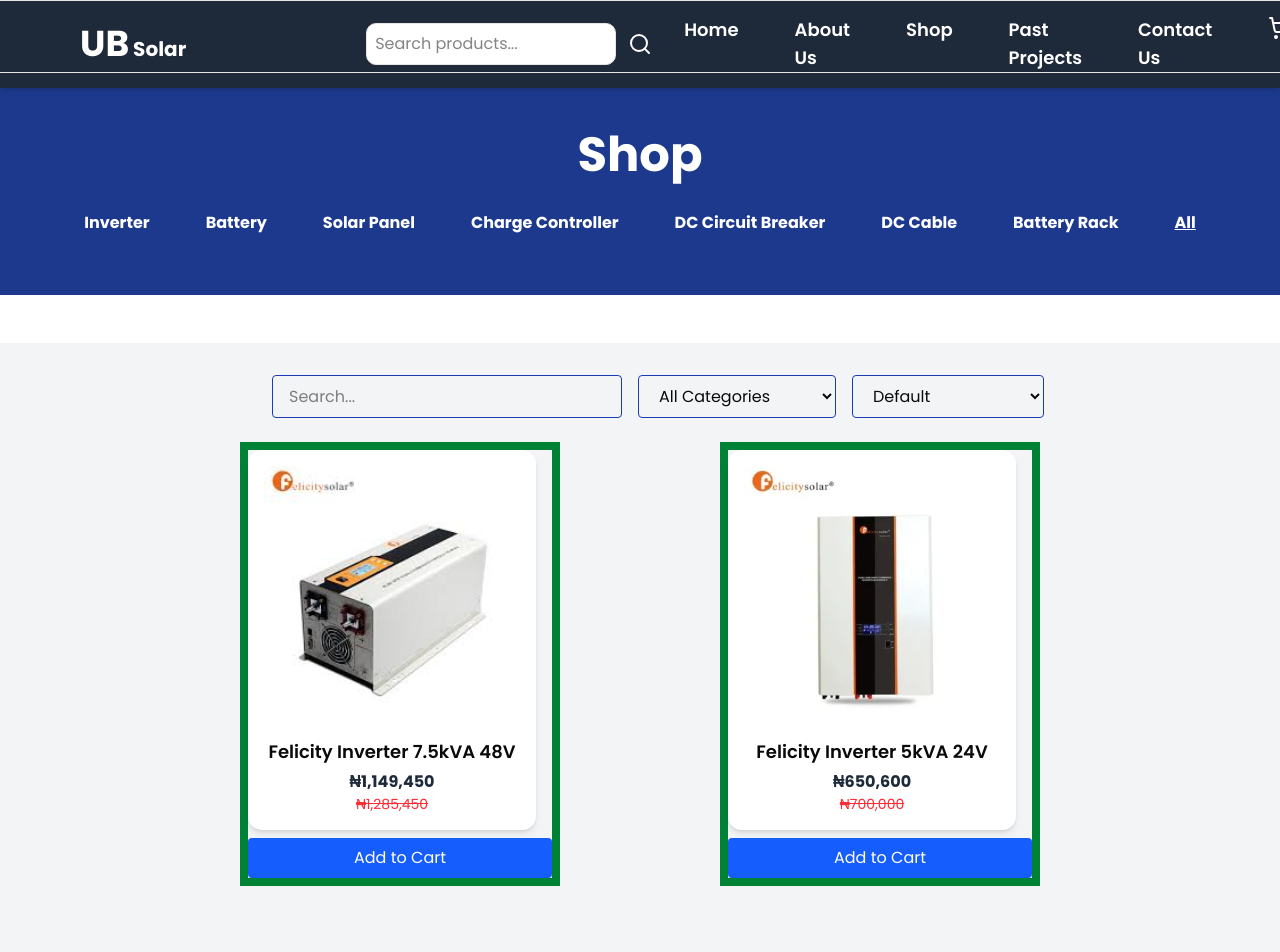
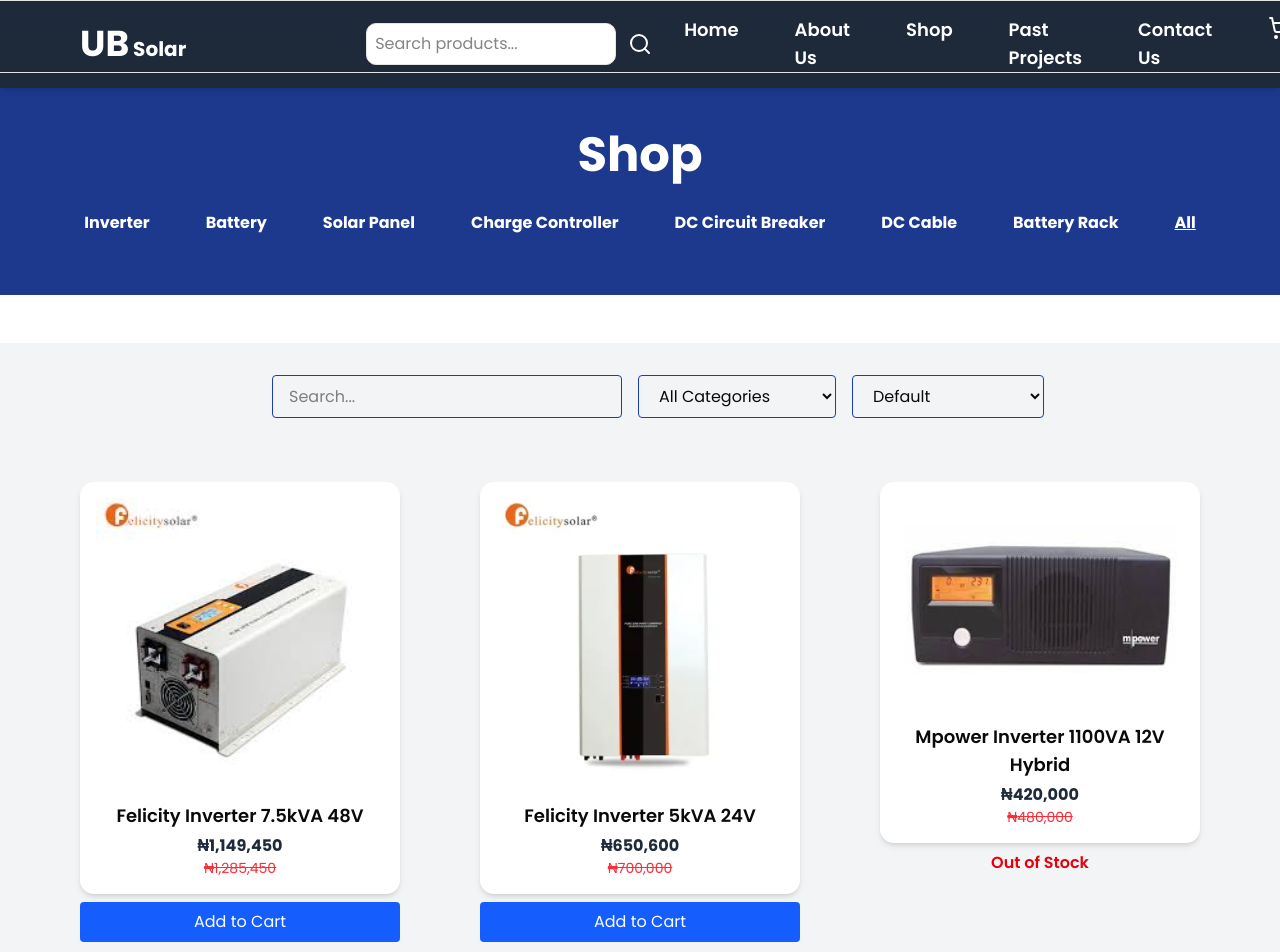
Before and after one commit to UBONG-UDO/capstone-project, a Next.js app: page /shop in a window 1280 px wide. Shown: the top 952 px of the page. Built offline with nearby package versions, Linux system fonts and the light colour scheme.

Commit message:
Fix: Added alert to add to cart

```diff
--- a/src/components/product/page.jsx
+++ b/src/components/product/page.jsx
@@ -4,8 +4,8 @@
 import ProductFilters from "@/components/product/ProductFilters";
 import { useCart } from "@/app/contexts/cartContext";
 
-const sampleProduct = [/* your existing 11 products */
-   {
+const sampleProduct = [
+  {
     id: 1,
     name: "Felicity Inverter 7.5kVA 48V",
     price: 1149450,
@@ -132,8 +132,15 @@
   const [search, setSearch] = useState(searchTerm);
   const [category, setCategory] = useState(selectedCategory);
   const [sort, setSort] = useState(sortBy);
+  const [showAlert, setShowAlert] = useState(false);
 
   const { addToCart } = useCart();
+
+  const handleAddToCart = (product) => {
+    addToCart(product);
+    setShowAlert(true);
+    setTimeout(() => setShowAlert(false), 2000);
+  };
 
   let filtered = sampleProduct.filter((p) =>
     p.name.toLowerCase().includes(search.toLowerCase())
@@ -149,7 +156,13 @@
   else if (sort === "rating") filtered.sort((a, b) => b.rating - a.rating);
 
   return (
-    <main className="bg-gray-100 min-h-screen p-8">
+    <main className="bg-gray-100 min-h-screen p-8 relative">
+      {showAlert && (
+        <div className="fixed top-5 left-1/2 transform -translate-x-1/2 bg-green-500 text-white py-2 px-6 rounded shadow-lg z-50 transition">
+          ✅ Added to cart!
+        </div>
+      )}
+
       <ProductFilters
         searchTerm={search}
         selectedCategory={category}
@@ -158,13 +171,14 @@
         onCategoryChange={setCategory}
         onSortChange={setSort}
       />
-      <div className="flex flex-wrap gap-40 justify-center">
+
+      <div className="flex flex-wrap gap-20 justify-center py-10">
         {filtered.map((product) => (
-          <div key={product.id} className="relative w-full max-w-xs border-8 border-green-700">
+          <div key={product.id} className="relative w-full max-w-xs">
             <ProductCard product={product} />
             {product.inStock ? (
               <button
-                onClick={() => addToCart(product)}
+                onClick={() => handleAddToCart(product)}
                 className="mt-2 w-full bg-blue-600 text-white py-2 rounded hover:bg-blue-700 transition"
               >
                 Add to Cart
@@ -180,3 +194,191 @@
     </main>
   );
 }
+
+
+
+
+
+
+// "use client";     // WITHOUT ALERT ADD TO CART
+// import React, { useState } from "react";
+// import ProductCard from "@/components/ui/productCard";
+// import ProductFilters from "@/components/product/ProductFilters";
+// import { useCart } from "@/app/contexts/cartContext";
+
+// const sampleProduct = [/* your existing 11 products */
+//    {
+//     id: 1,
+//     name: "Felicity Inverter 7.5kVA 48V",
+//     price: 1149450,
+//     oldPrice: 1285450,
+//     image: "/images/afelicity-7.5KVA-48V-inverter-pure-sinewave-inverter-with-120A-mppt.jpeg",
+//     category: "inverter",
+//     rating: 4.5,
+//     reviews: 12,
+//     inStock: true,
+//   },
+//   {
+//     id: 2,
+//     name: "Felicity Inverter 5kVA 24V",
+//     price: 650600,
+//     oldPrice: 700000,
+//     image: "/images/a5kva-felicity-inverter.webp",
+//     category: "inverter",
+//     rating: 4.2,
+//     reviews: 8,
+//     inStock: true,
+//   },
+//   {
+//     id: 3,
+//     name: "Mpower Inverter 1100VA 12V Hybrid",
+//     price: 420000,
+//     oldPrice: 480000,
+//     image: "/images/aMpower-1100VA-12V-hybrid-pure-sinewave.jpeg",
+//     category: "inverter",
+//     rating: 4.0,
+//     reviews: 5,
+//     inStock: false,
+//   },
+//   {
+//     id: 4,
+//     name: "FELICITY 48V/15KWH Lithium Battery (Standing)",
+//     price: 2850000,
+//     oldPrice: 3000000,
+//     image: "/images/bFELICITY-48V-15KWH-lithium-battery-STANDING.jpeg",
+//     category: "battery",
+//     rating: 4.7,
+//     reviews: 10,
+//     inStock: true,
+//   },
+//   {
+//     id: 5,
+//     name: "12v Aurora Lithium ion Battery 25.6kwh",
+//     price: 510000,
+//     oldPrice: 550000,
+//     image: "/images/b12v-Aurora-Lithium-Battery.png",
+//     category: "battery",
+//     rating: 4.3,
+//     reviews: 7,
+//     inStock: true,
+//   },
+//   {
+//     id: 6,
+//     name: "Mpower Lead Acid Tubular Battery",
+//     price: 270000,
+//     oldPrice: 289000,
+//     image: "/images/bmpower-lead-acid-battery.jpg",
+//     category: "battery",
+//     rating: 3.9,
+//     reviews: 4,
+//     inStock: true,
+//   },
+//   {
+//     id: 7,
+//     name: "MPPT Solar Charge Controller 60A",
+//     price: 204300,
+//     oldPrice: 253500,
+//     image: "/images/cPowMr-60A-MPPT-Solar-Charge-Controller-12-48V.jpg",
+//     category: "charge-controller",
+//     rating: 4.6,
+//     reviews: 9,
+//     inStock: true,
+//   },
+//   {
+//     id: 8,
+//     name: "PowMr 60A MPPT Solar Charge Controller 12-48V",
+//     price: 96500,
+//     oldPrice: 154400,
+//     image: "/images/controller.png",
+//     category: "charge-controller",
+//     rating: 4.1,
+//     reviews: 6,
+//     inStock: true,
+//   },
+//   {
+//     id: 9,
+//     name: "Solar Charge Controller PWM 60A",
+//     price: 64000,
+//     oldPrice: 70000,
+//     image: "/images/cSolar-Charge-Controller-60A-12-24-36-48v PWM-64000.jpeg",
+//     category: "charge-controller",
+//     rating: 3.8,
+//     reviews: 3,
+//     inStock: true,
+//   },
+//   {
+//     id: 10,
+//     name: "Solar Panel 300W",
+//     price: 87000,
+//     oldPrice: 89500,
+//     image: "/images/dSolar-Panel-images.jpg",
+//     category: "solar-panel",
+//     rating: 4.4,
+//     reviews: 11,
+//     inStock: true,
+//   },
+//   {
+//     id: 11,
+//     name: "Generic Solar Panel",
+//     price: 64000,
+//     oldPrice: 70000,
+//     image: "/images/dSolarPanel.webp",
+//     category: "solar-panel",
+//     rating: 4.0,
+//     reviews: 5,
+//     inStock: true,
+//   },
+// ];
+
+// export default function ProductsPage({ searchTerm = "", selectedCategory = "all", sortBy = "" }) {
+//   const [search, setSearch] = useState(searchTerm);
+//   const [category, setCategory] = useState(selectedCategory);
+//   const [sort, setSort] = useState(sortBy);
+
+//   const { addToCart } = useCart();
+
+//   let filtered = sampleProduct.filter((p) =>
+//     p.name.toLowerCase().includes(search.toLowerCase())
+//   );
+
+//   if (category !== "all") {
+//     filtered = filtered.filter((p) => p.category === category);
+//   }
+
+//   if (sort === "price-low") filtered.sort((a, b) => a.price - b.price);
+//   else if (sort === "price-high") filtered.sort((a, b) => b.price - a.price);
+//   else if (sort === "name") filtered.sort((a, b) => a.name.localeCompare(b.name));
+//   else if (sort === "rating") filtered.sort((a, b) => b.rating - a.rating);
+
+//   return (
+//     <main className="bg-gray-100 min-h-screen p-8">
+//       <ProductFilters
+//         searchTerm={search}
+//         selectedCategory={category}
+//         sortBy={sort}
+//         onSearchChange={setSearch}
+//         onCategoryChange={setCategory}
+//         onSortChange={setSort}
+//       />
+//       <div className="flex flex-wrap gap-20 justify-center py-10">
+//         {filtered.map((product) => (
+//           <div key={product.id} className="relative w-full max-w-xs">
+//             <ProductCard product={product} />
+//             {product.inStock ? (
+//               <button
+//                 onClick={() => addToCart(product)}
+//                 className="mt-2 w-full bg-blue-600 text-white py-2 rounded hover:bg-blue-700 transition"
+//               >
+//                 Add to Cart
+//               </button>
+//             ) : (
+//               <div className="mt-2 text-red-600 font-semibold text-center">
+//                 Out of Stock
+//               </div>
+//             )}
+//           </div>
+//         ))}
+//       </div>
+//     </main>
+//   );
+// }
--- a/src/components/ui/productCard.jsx
+++ b/src/components/ui/productCard.jsx
@@ -5,7 +5,7 @@
 
 export default function ProductCard({ product }) {
   return (
-    <div className="bg-white rounded-xl shadow-md p-4 w-72 flex flex-col items-center">
+    <div className="bg-white rounded-xl shadow-md p-4 flex flex-col items-center">
       {/* Image container */}
       <div className="w-full h- overflow-hidden rounded-md bg-gray-100 flex items-center justify-center">
         <img
```
Also changed, not shown: src/components/layout/header.jsx (+0 -40 lines).
